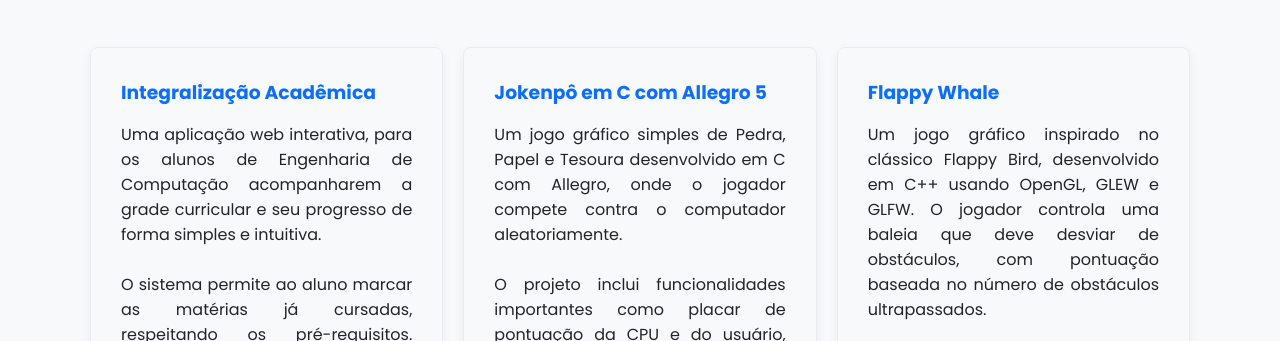
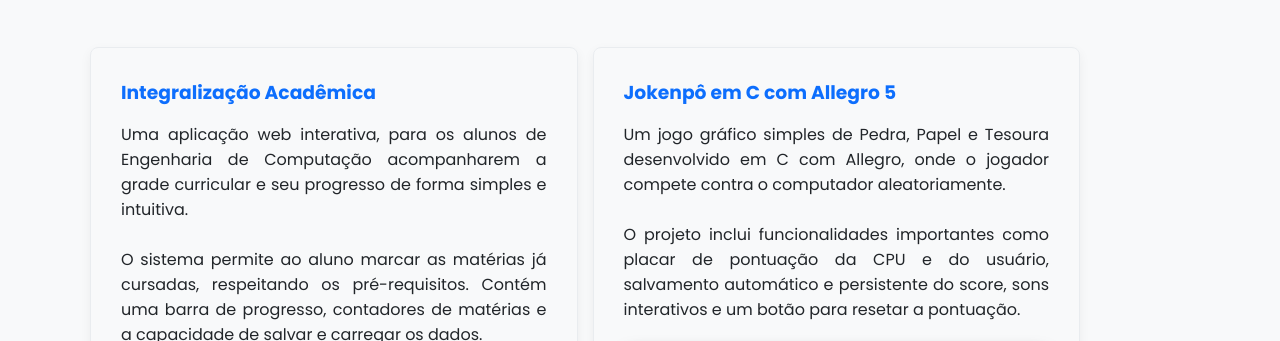
Before and after one commit to augustomotas/Portfolio, a plain HTML site: page index.html in a window 1280 px wide. Shown: the part 1735-2076 px from the top of the page. Drawn offline with nearby package versions, Linux system fonts and the light colour scheme.

Commit message:
para nao ficar 3 colunas no projetos

```diff
--- a/Style.css
+++ b/Style.css
@@ -262,9 +262,10 @@
 /* ================================== */
 
 .projetos-grid {
+    max-width: 90%;
     display: grid;
-    grid-template-columns: repeat(auto-fit, minmax(300px, 1fr));
-    gap: 20px;
+    grid-template-columns: repeat(auto-fit, minmax(400px, 1fr));
+    gap: 15px;
 
 }
 
```
